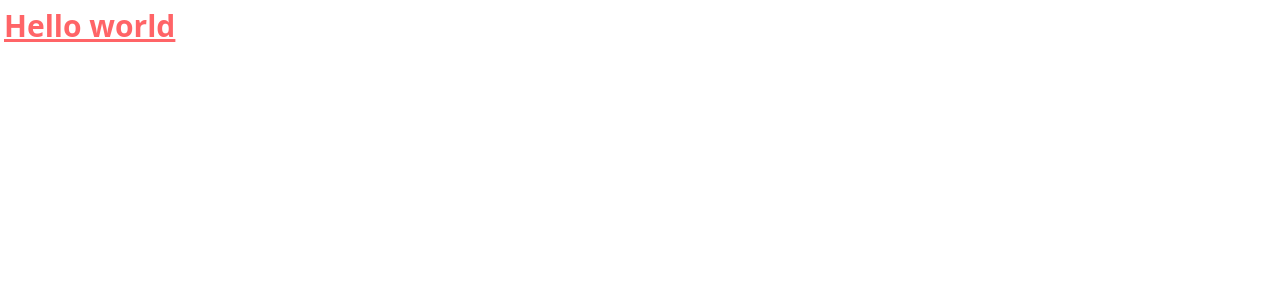
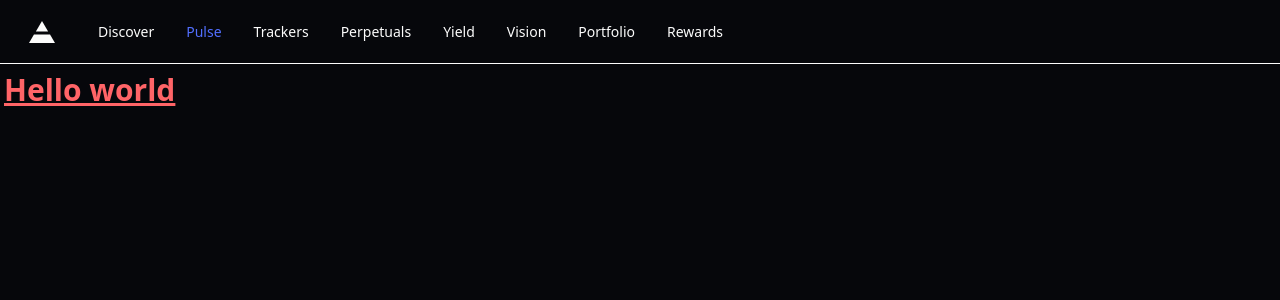
Before and after one commit to Naveenkms/axiom-pulse, a Next.js app: page / in a window 1280 px wide. Shown: the top 300 px of the page. Built offline with nearby package versions, Linux system fonts and the light colour scheme.

Commit message:
feat: add navigation link inside the page header

```diff
--- a/package.json
+++ b/package.json
@@ -9,6 +9,7 @@
     "lint": "next lint"
   },
   "dependencies": {
+    "@radix-ui/react-slot": "^1.2.4",
     "@tanstack/react-query": "^5.90.12",
     "class-variance-authority": "^0.7.1",
     "clsx": "^2.1.1",
--- a/src/app/globals.css
+++ b/src/app/globals.css
@@ -2,20 +2,47 @@
 @import "tw-animate-css";
 
 :root {
-  --background: oklch(1 0 0);
-  --foreground: oklch(0.145 0 0);
+  --primary-hue: 230;
+  --primary-color-hover: 102 131 255;
+  --background-secondary: 16 17 20;
+  --background-tertiary: 24 24 26;
+  --primary-stroke: 34 36 45;
+  --secondary-stroke: 50 53 66;
+  --border-subtle: 31 31 35;
+  --text-secondary: 200 201 209;
+  --text-tertiary: 119 122 140;
+  --translation-text-color: 242 195 102;
+  --increase: 47 227 172;
+  --decrease: 236 57 122;
+  --increase-hover: 91 231 189;
+  --decrease-hover: 248 100 154;
+  --chart-up: 11 153 129;
+  --chart-down: 242 53 70;
+  --primary-green: 18 175 128;
+  --primary-yellow: 220 193 60;
+  --primary-orange: 226 124 77;
+  --primary-orange-hover: 238 146 103;
+  --primary-red: 242 84 97;
+  --primary-light-blue: 82 197 255;
+
+  --background: rgb(6, 7, 11);
+  --foreground: rgb(252, 252, 252);
+  --primary: rgb(82, 111, 255);
+  --secondary-foreground: rgb(82, 111, 255);
 }
 
 @theme inline {
   --color-background: var(--background);
   --color-foreground: var(--foreground);
+  --color-primary: var(--primary);
+
+  --color-secondary-foreground: var(--secondary-foreground);
+
+  --color-primary-stroke: var(--primary-stroke);
 }
 
 @layer base {
   * {
     @apply border-current outline-current;
   }
-  body {
-    @apply bg-background text-foreground;
-  }
 }
--- a/src/app/layout.tsx
+++ b/src/app/layout.tsx
@@ -1,7 +1,9 @@
 import type { Metadata } from "next";
 import localFont from "next/font/local";
 import "./globals.css";
+
 import QueryClientProvider from "@/components/providers/query-client-provider";
+import Header from "@/components/organisms";
 
 const geistSans = localFont({
   src: "./fonts/GeistVF.woff",
@@ -15,8 +17,8 @@ const geistMono = localFont({
 });
 
 export const metadata: Metadata = {
-  title: "Create Next App",
-  description: "Generated by create next app",
+  title: "Axiom Pulse",
+  description: "The Gateway to DeFi",
 };
 
 export default function RootLayout({
@@ -27,9 +29,13 @@ export default function RootLayout({
   return (
     <html lang="en">
       <body
-        className={`${geistSans.variable} ${geistMono.variable} antialiased`}
+        className={`${geistSans.variable} ${geistMono.variable} flex h-screen w-full flex-col bg-background text-foreground antialiased`}
       >
-        <QueryClientProvider>{children}</QueryClientProvider>
+        <QueryClientProvider>
+          <Header />
+          <main className="flex-1">{children}</main>
+          {/* footer */}
+        </QueryClientProvider>
       </body>
     </html>
   );
--- /dev/null
+++ b/src/app/test/page.tsx
@@ -0,0 +1,7 @@
+export default function Test() {
+    return (
+        <div>
+            <h1>Test</h1>
+        </div>
+    )
+}
--- /dev/null
+++ b/src/components/atoms/button.tsx
@@ -0,0 +1,60 @@
+import * as React from "react";
+import { Slot } from "@radix-ui/react-slot";
+import { cva, type VariantProps } from "class-variance-authority";
+
+import { cn } from "@/lib/cn";
+
+export const buttonVariants = cva(
+  "inline-flex items-center justify-center gap-2 whitespace-nowrap rounded-sm text-sm font-medium transition-all disabled:pointer-events-none disabled:opacity-50 [&_svg]:pointer-events-none [&_svg:not([class*='size-'])]:size-4 shrink-0 [&_svg]:shrink-0 outline-none focus-visible:border-ring focus-visible:ring-ring/50 focus-visible:ring-[3px] aria-invalid:ring-destructive/20 dark:aria-invalid:ring-destructive/40 aria-invalid:border-destructive",
+  {
+    variants: {
+      variant: {
+        default: "bg-primary text-primary-foreground hover:bg-primary/90",
+        destructive:
+          "bg-destructive text-white hover:bg-destructive/90 focus-visible:ring-destructive/20 dark:focus-visible:ring-destructive/40 dark:bg-destructive/60",
+        outline:
+          "border bg-background shadow-xs hover:bg-accent hover:text-accent-foreground dark:bg-input/30 dark:border-input dark:hover:bg-input/50",
+        secondary:
+          "bg-secondary text-secondary-foreground hover:bg-secondary/80",
+        ghost:
+          "hover:bg-accent hover:text-accent-foreground dark:hover:bg-accent/50",
+        link: "text-foreground hover:bg-primary/20 hover:text-secondary-foreground",
+      },
+      size: {
+        default: "h-8 px-2 xl:px-3.5",
+        // sm: "h-8 rounded-md gap-1.5 px-3 has-[>svg]:px-2.5",
+        // lg: "h-10 rounded-md px-6 has-[>svg]:px-4",
+        // icon: "size-9",
+        // "icon-sm": "size-8",
+        // "icon-lg": "size-10",
+      },
+    },
+    defaultVariants: {
+      variant: "default",
+      size: "default",
+    },
+  },
+);
+
+export default function Button({
+  className,
+  variant = "default",
+  size = "default",
+  asChild = false,
+  ...props
+}: React.ComponentProps<"button"> &
+  VariantProps<typeof buttonVariants> & {
+    asChild?: boolean;
+  }) {
+  const Comp = asChild ? Slot : "button";
+
+  return (
+    <Comp
+      data-slot="button"
+      data-variant={variant}
+      data-size={size}
+      className={cn(buttonVariants({ variant, size, className }))}
+      {...props}
+    />
+  );
+}
--- /dev/null
+++ b/src/components/atoms/logo.tsx
@@ -0,0 +1,33 @@
+export default function Logo(props: React.SVGProps<SVGSVGElement>) {
+  return (
+    <svg
+      width="36"
+      height="36"
+      viewBox="0 0 36 36"
+      fill="none"
+      xmlns="http://www.w3.org/2000/svg"
+      {...props}
+    >
+      <g clipPath="url(#clip0_88_28967)">
+        <path
+          d="M24.1384 17.3876H11.8623L18.0001 7.00012L24.1384 17.3876Z"
+          fill="currentColor"
+        ></path>
+        <path
+          d="M31 29.0003L5 29.0003L9.96764 20.5933L26.0324 20.5933L31 29.0003Z"
+          fill="currentColor"
+        ></path>
+      </g>
+      <defs>
+        <clipPath id="clip0_88_28967">
+          <rect
+            width="26"
+            height="22"
+            fill="white"
+            transform="translate(5 7)"
+          ></rect>
+        </clipPath>
+      </defs>
+    </svg>
+  );
+}
--- /dev/null
+++ b/src/components/atoms/navigation-link.tsx
@@ -0,0 +1,37 @@
+"use client";
+import Link from "next/link";
+
+import { buttonVariants } from "./button";
+import {
+  usePathnameContext,
+  PathnameProvider,
+} from "../providers/pathname-provider";
+
+export function NavigationLink({ children }: { children: React.ReactNode }) {
+  return <PathnameProvider>{children}</PathnameProvider>;
+}
+
+type NavigationLinkItemProps = {
+  children: React.ReactNode;
+  href: string;
+};
+
+export function NavigationLinkItem({
+  children,
+  href,
+}: NavigationLinkItemProps) {
+  const pathname = usePathnameContext();
+  const active = pathname === href;
+
+  return (
+    <Link
+      href={href}
+      className={buttonVariants({
+        variant: "link",
+        className: active ? "text-secondary-foreground" : "",
+      })}
+    >
+      {children}
+    </Link>
+  );
+}
--- /dev/null
+++ b/src/components/organisms/header/desktop-header.tsx
@@ -0,0 +1,48 @@
+import Link from "next/link";
+
+import Logo from "@/components/atoms/logo";
+import {
+  NavigationLink,
+  NavigationLinkItem,
+} from "@/components/atoms/navigation-link";
+
+export default function DesktopHeader() {
+  return (
+    <header className="hidden h-16 items-center gap-4 overflow-hidden border-b border-primary-stroke px-4 sm:flex lg:gap-6 lg:px-6">
+      <Link href="/">
+        <span className="sr-only">Go to homepage</span>
+        <Logo className="size-9" />
+      </Link>
+      <nav>
+        <ul className="flex flex-1 gap-1">
+          <NavigationLink>
+            <li>
+              <NavigationLinkItem href="#">Discover</NavigationLinkItem>
+            </li>
+            <li>
+              <NavigationLinkItem href="/">Pulse</NavigationLinkItem>
+            </li>
+            <li>
+              <NavigationLinkItem href="#">Trackers</NavigationLinkItem>
+            </li>
+            <li>
+              <NavigationLinkItem href="#">Perpetuals</NavigationLinkItem>
+            </li>
+            <li>
+              <NavigationLinkItem href="#">Yield</NavigationLinkItem>
+            </li>
+            <li>
+              <NavigationLinkItem href="#">Vision</NavigationLinkItem>
+            </li>
+            <li>
+              <NavigationLinkItem href="#">Portfolio</NavigationLinkItem>
+            </li>
+            <li>
+              <NavigationLinkItem href="#">Rewards</NavigationLinkItem>
+            </li>
+          </NavigationLink>
+        </ul>
+      </nav>
+    </header>
+  );
+}
--- /dev/null
+++ b/src/components/organisms/header/mobile-header.tsx
@@ -0,0 +1,15 @@
+export default function MobileHeader() {
+    return (
+        <header className="md:hidden">
+            <nav>
+                <ul>
+                    <li>Home</li>
+                    <li>Products</li>
+                    <li>Services</li>
+                    <li>About</li>
+                    <li>Contact</li>
+                </ul>
+            </nav>
+        </header>
+    );
+}
--- /dev/null
+++ b/src/components/organisms/index.tsx
@@ -0,0 +1,11 @@
+import DesktopHeader from "./header/desktop-header";
+import MobileHeader from "./header/mobile-header";
+
+export default function Header() {
+  return (
+    <>
+      <DesktopHeader />
+      <MobileHeader />
+    </>
+  );
+}
--- /dev/null
+++ b/src/components/providers/pathname-provider.tsx
@@ -0,0 +1,23 @@
+"use client";
+import { createContext, useContext } from "react";
+import { usePathname } from "next/navigation";
+
+const PathnameContext = createContext<string | null>(null);
+
+export function PathnameProvider({ children }: { children: React.ReactNode }) {
+  const pathname = usePathname();
+
+  return (
+    <PathnameContext.Provider value={pathname}>
+      {children}
+    </PathnameContext.Provider>
+  );
+}
+
+export function usePathnameContext() {
+  const pathname = useContext(PathnameContext);
+  if (!pathname) {
+    throw new Error("usePathnameContext must be used within a PathnameProvider");
+  }
+  return pathname;
+}
--- /dev/null
+++ b/src/lib/cn.ts
@@ -0,0 +1,6 @@
+import { clsx, type ClassValue } from "clsx"
+import { twMerge } from "tailwind-merge"
+
+export function cn(...inputs: ClassValue[]) {
+  return twMerge(clsx(inputs))
+}
```
Also changed, not shown: 1 other file (tests, documents, lock files or other folders).
